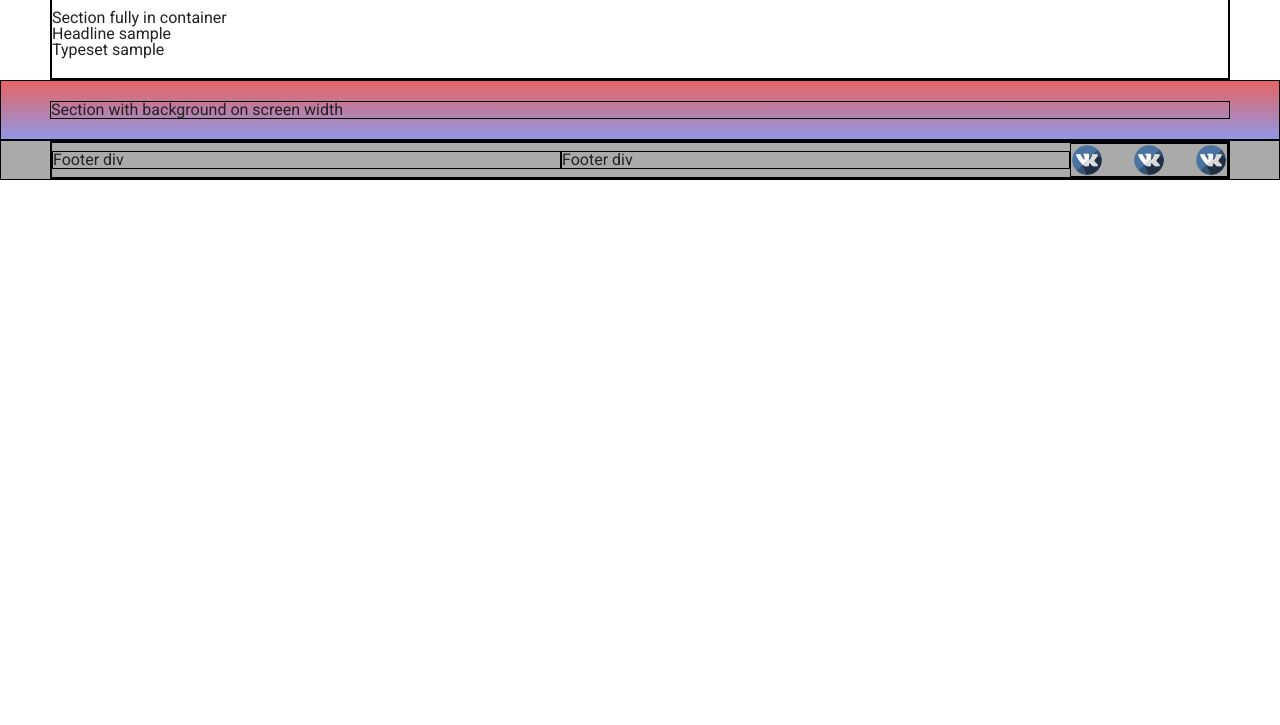
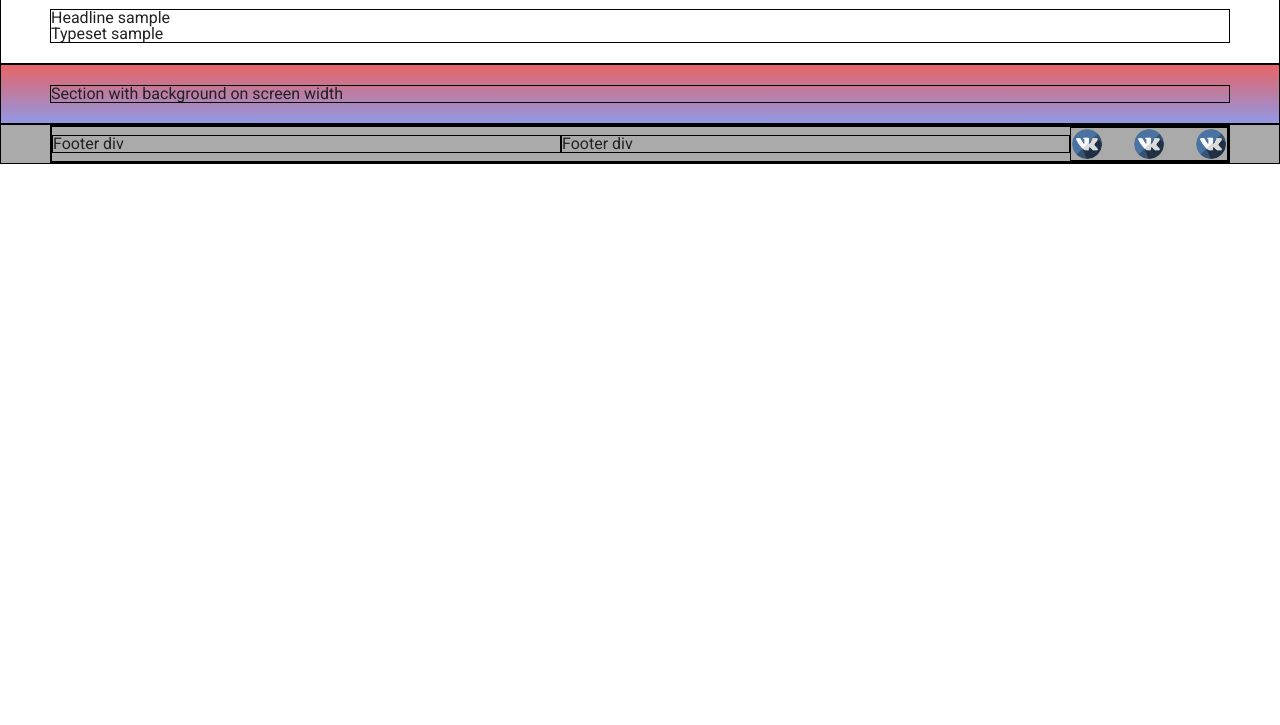
Before and after one commit to VVKoshkin/SampleWebLayout, a plain HTML site: page index.html in a window 1280 px wide. Shown: the part 75-800 px from the top of the page. Drawn offline with nearby package versions, Linux system fonts and the light colour scheme.

Commit message:
minor fixes

```diff
--- a/index.html
+++ b/index.html
@@ -24,13 +24,13 @@
             <div class="navbar">
                 <div class="navbar-logo"><img src="img/sampleLogo.jpg" alt="Logo"></div>
                 <div class="navbar-hamburger">
-                    <!-- will be shown when screen width less then 1200px -->
+                    <!-- will be shown when screen width less then container width -->
                     <div class="navbar-hamburger__line"></div>
                     <div class="navbar-hamburger__line"></div>
                     <div class="navbar-hamburger__line"></div>
                 </div>
                 <div class="navbar-elements">
-                    <!-- whole block will be hidden when screen width less then 1200px -->
+                    <!-- whole block will be hidden when screen width less then container width -->
                     <div class="navbar-element">
                         <a class="navbar-element__link" href="#">This is a link sample</a>
                     </div>
@@ -50,12 +50,12 @@
         </div>
     </header>
     <main class="main">
-        <div class="container">
-            <section>Section fully in container
+        <section>
+            <div class="container">
                 <h4 class="headline">Headline sample</h4>
                 <p class="typeset">Typeset sample</p>
-            </section>
-        </div>
+            </div>
+        </section>
         <section class="screen-width-bgi">
             <div class="container">
                 Section with background on screen width
```
